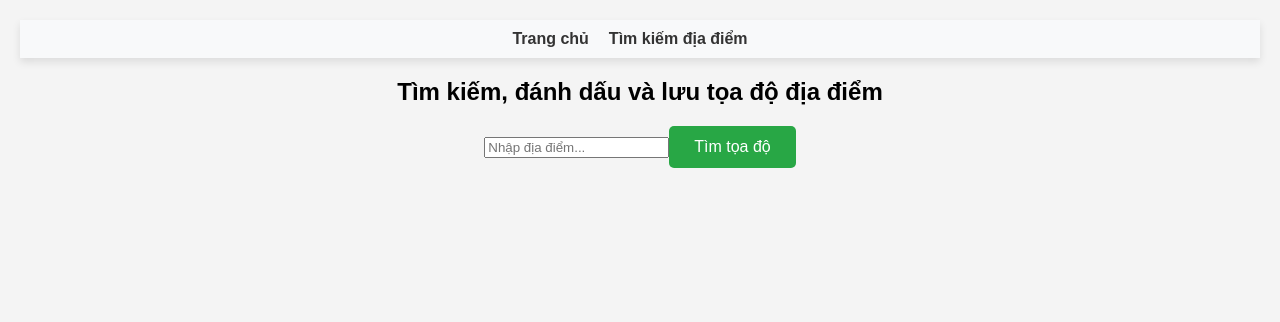
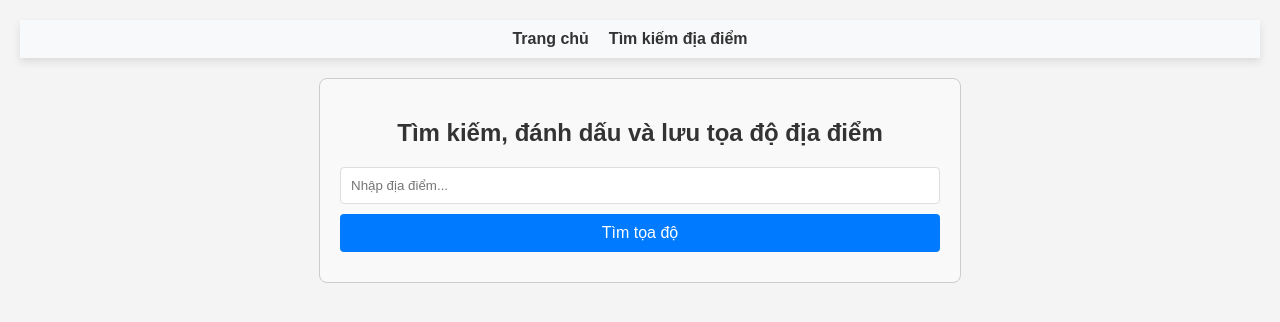
Before and after one commit to vuthienphu/datn_frontend, a React (Create React App) app: page /location-search in a window 1280 px wide. Shown: the top 322 px of the page. Built offline with nearby package versions, Linux system fonts and the light colour scheme.

Commit message:
update location search css

```diff
--- /dev/null
+++ b/src/assets/styles/LocationSearch.css
@@ -0,0 +1,47 @@
+/* datn/src/components/LocationSearch.css */
+
+.location-search-container {
+    max-width: 600px;
+    margin: 0 auto;
+    padding: 20px;
+    border: 1px solid #ccc;
+    border-radius: 8px;
+    background-color: #f9f9f9;
+  }
+
+  .location-search-container h2 {
+    text-align: center;
+    color: #333;
+  }
+
+  .location-search-container input[type="text"] {
+    width: calc(100% - 22px);
+    padding: 10px;
+    margin-bottom: 10px;
+    border: 1px solid #ddd;
+    border-radius: 4px;
+  }
+
+  .location-search-container button {
+    width: 100%;
+    padding: 10px;
+    background-color: #007bff;
+    color: white;
+    border: none;
+    border-radius: 4px;
+    cursor: pointer;
+    margin-bottom: 10px;
+  }
+
+  .location-search-container button:hover {
+    background-color: #0056b3;
+  }
+
+  .location-search-container p {
+    color: #d9534f;
+    text-align: center;
+  }
+
+  .map-container {
+    margin-top: 20px;
+  }
--- a/src/components/LocationSearch.js
+++ b/src/components/LocationSearch.js
@@ -2,7 +2,7 @@ import React, { useState } from 'react';
 import axios from 'axios';
 import { customMarkerIcon } from './MapUtils'; // Import custom icon
 import { MapContainer, TileLayer, Marker, Popup } from 'react-leaflet';
-
+import '../assets/styles/LocationSearch.css'
 
 
 
@@ -56,7 +56,8 @@ function LocationSearch() {
   };
 
   return (
-    <div >
+    <>
+    <div className='location-search-container'>
       <h2>Tìm kiếm, đánh dấu và lưu tọa độ địa điểm</h2>
       <input
         type="text"
@@ -68,17 +69,16 @@ function LocationSearch() {
 
       {coordinates && (
         <div>
-          <h3>Tọa độ</h3>
-          <p>Longitude: {coordinates.lon}</p>
-          <p>Latitude: {coordinates.lat}</p>
-          <button onClick={handleSave}>Lưu vào MySQL</button>
+
+          <button onClick={handleSave}>Lưu vị trí</button>
         </div>
       )}
 
       {message && <p>{message}</p>}
-
+</div>
+<div className='map-container'>
       {coordinates && (
-        <MapContainer center={[coordinates.lat, coordinates.lon]} zoom={13} style={{ height: '400px', width: '100%' }}>
+        <MapContainer  center={[coordinates.lat, coordinates.lon]} zoom={13} style={{ height: '400px', width: '100%' }}>
           <TileLayer
             url="https://{s}.tile.openstreetmap.org/{z}/{x}/{y}.png"
             attribution='&copy; <a href="https://www.openstreetmap.org/copyright">OpenStreetMap</a> contributors'
@@ -89,6 +89,7 @@ function LocationSearch() {
         </MapContainer>
       )}
     </div>
+    </>
   );
 }
 
--- a/src/components/MapComponent.js
+++ b/src/components/MapComponent.js
@@ -1,6 +1,6 @@
 import React, { useEffect, useState } from 'react';
 import { MapContainer, TileLayer, Marker, Popup } from 'react-leaflet';
-import { defaultCustomMarkerIcon } from './MapUtils'; // Import default custom icon
+import {defaultCustomMarkerIcon} from './MapUtils'; // Import default custom icon
 import 'leaflet/dist/leaflet.css';
 
 
```
Also changed, not shown: src/components/MapUtils.js (line endings or trailing spaces).
